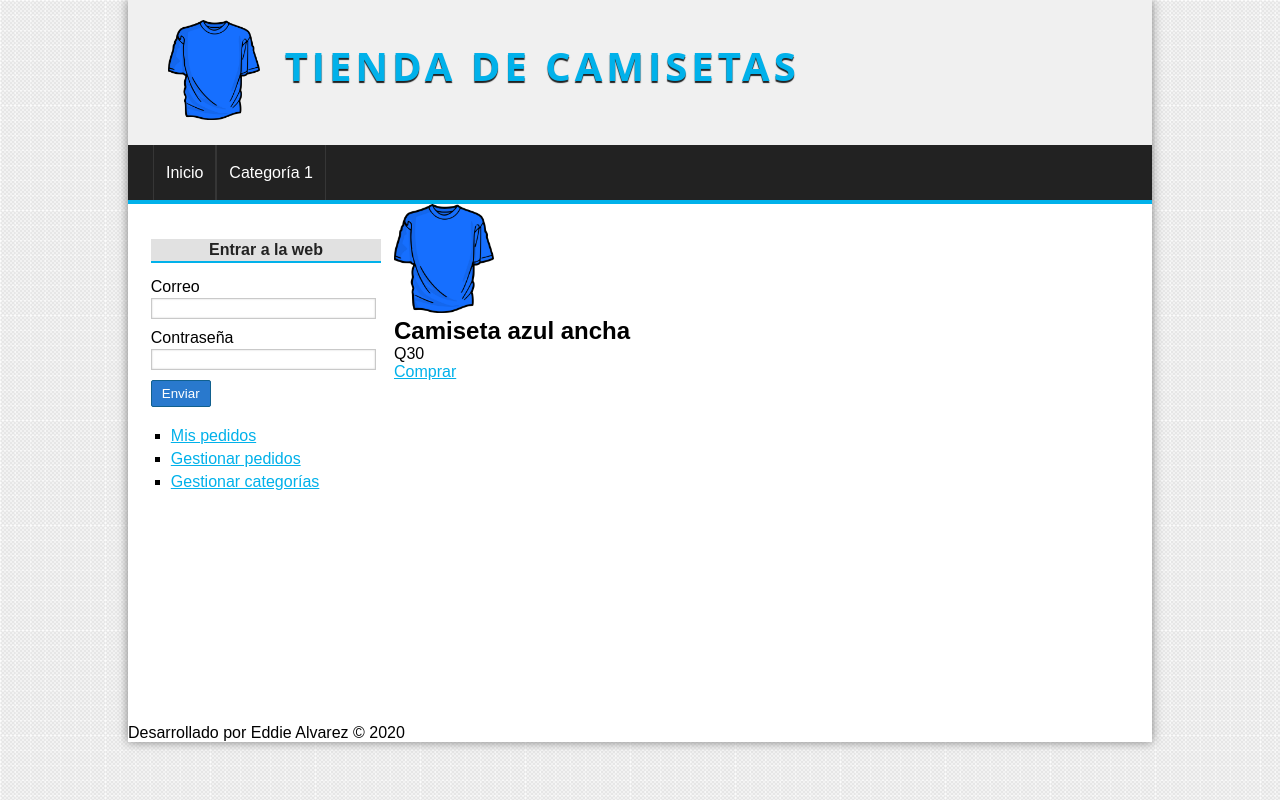
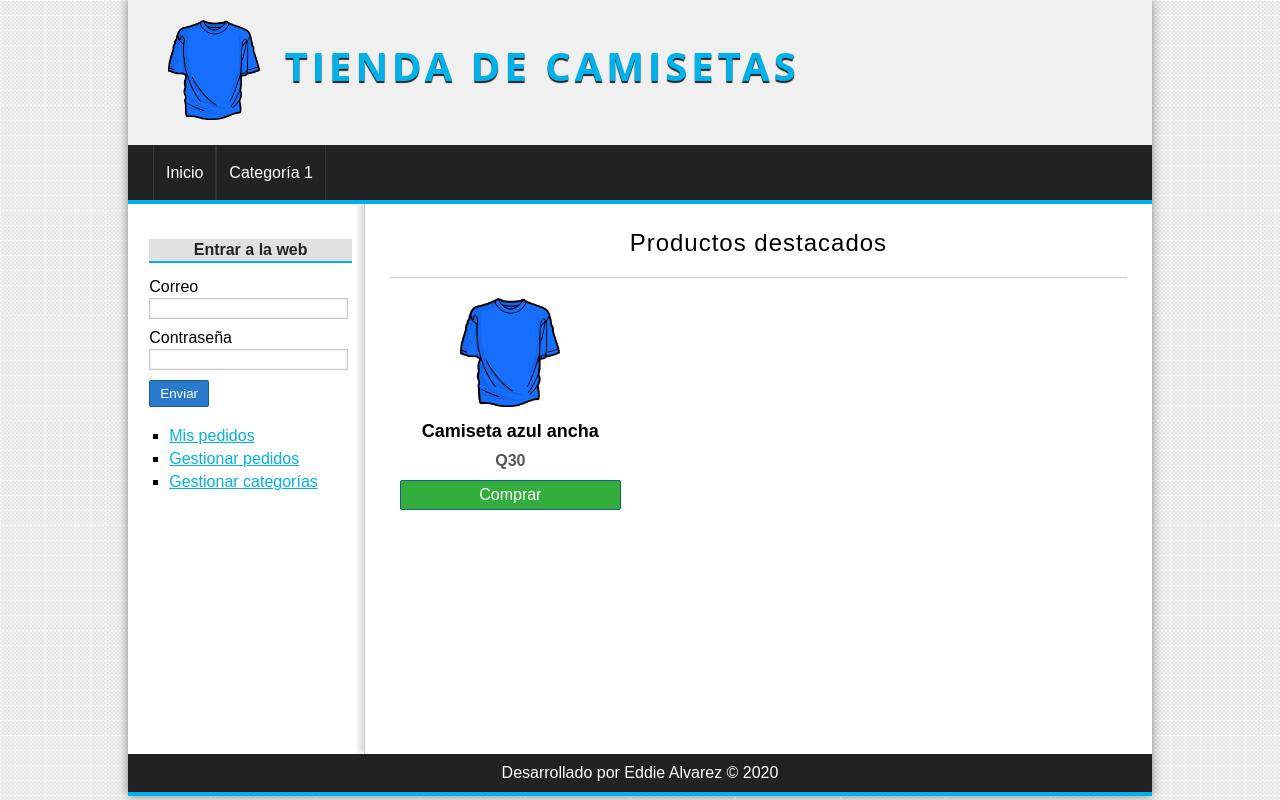
Before and after one commit to EddieAlvarez01/Tienda_Playeras_Php, a PHP site: page / in a window 1280 px wide. Run offline with PHP 8.4, Linux system fonts and the light colour scheme.

Commit message:
Maquetación de contenedor principal y footer

```diff
--- a/assets/css/styles.css
+++ b/assets/css/styles.css
@@ -115,7 +115,7 @@ a:hover{
 
 /*BARRA LATERAL*/
 #lateral{
-    width: 25%;
+    width: 22%;
     min-height: 500px;
     float: left;
     margin-top: 20px;
@@ -188,7 +188,8 @@ input[type="email"]:focus{
 
 input[type="button"],
 input[type="submit"],
-button{
+button,
+.button{
     display: block;
     border-radius: 2px;
     width: auto;
@@ -201,6 +202,12 @@ button{
     cursor: pointer;
 }
 
+.button{
+    background: #33AE3D;
+    color: white;
+    text-decoration: none;
+}
+
 label,
 input[type="button"],
 input[type="submit"],
@@ -208,7 +215,59 @@ button{
     margin-top: 10px;
 }
 
+/*CENTRAL*/
+#central{
+    width: 72%;
+    min-height: 500px;
+    float: right;
+    border-left: 1px solid #ccc;
+    box-shadow: -5px -1px 5px #ddd;
+    padding: 25px;
+}
+
+#central h1{
+    font-size: 24px;
+    font-weight: normal;
+    letter-spacing: 1px;
+    text-align: center;
+    border-bottom: 1px solid #ccc;
+    margin-bottom: 20px;
+    padding: 20px;
+    padding-top: 0px;
+}
+
 /*PRODUCTOS*/
+.product{
+    width: 30%;
+    float: left;
+    margin-left: 10px;
+    margin-right: 10px;
+    text-align: center;
+}
+
 .product img{
     width: 100px;
+    margin-bottom: 10px;
 }
+
+.product h2{
+    font-size: 18px;
+    margin-bottom: 10px;
+}
+
+.product p{
+    font-weight: bold;
+    color: #555;
+    margin-bottom: 10px;
+}
+
+/*PIE DE PAGINA*/
+#foot{
+    clear: both;
+    text-align: center;
+    padding-top: 10px;
+    padding-bottom: 10px;
+    color: white;
+    background: #222222;
+    border-bottom: 4px solid #01B1EA;
+}
--- a/index.php
+++ b/index.php
@@ -51,11 +51,12 @@
 
                 <!-- CONTENIDO CENTRAL -->
                 <div id="central">
+                    <h1>Productos destacados</h1>
                     <div class="product">
                         <img src="assets/img/camiseta.png">
                         <h2>Camiseta azul ancha</h2>
                         <p>Q30</p>
-                        <a href="#">Comprar</a>
+                        <a href="#" class="button">Comprar</a>
                     </div>
                 </div>
             </div>
```
